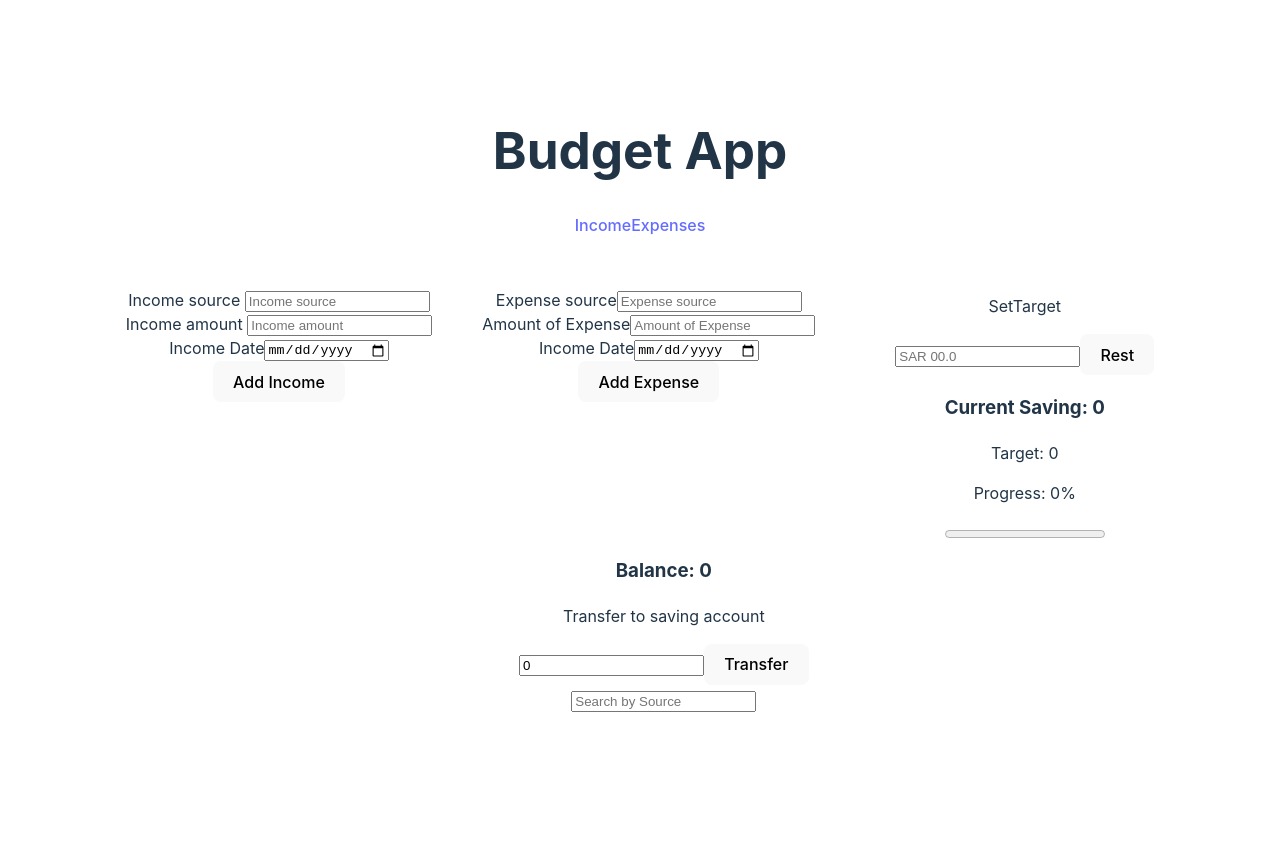
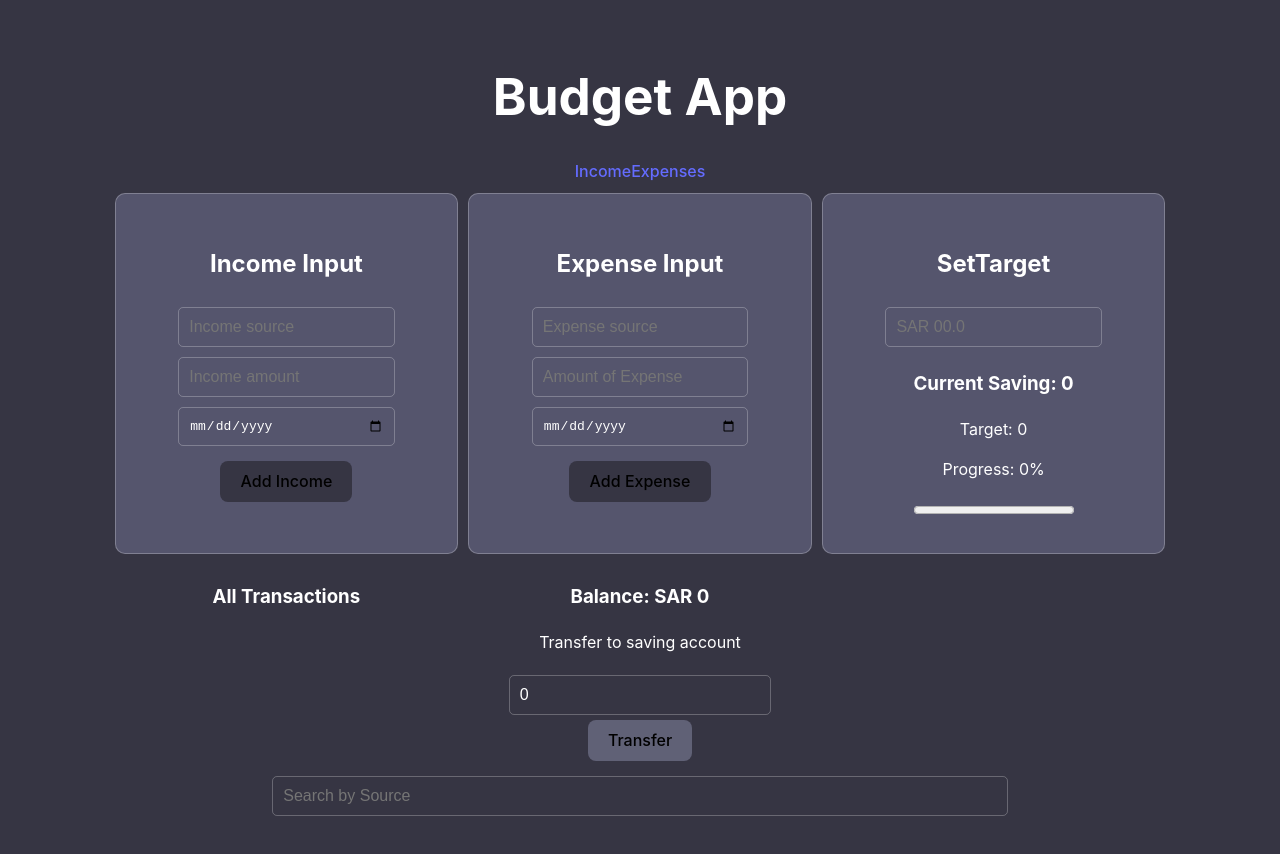
Before and after one commit to Turkiano/Budget-App-Frontend, a React (Vite) app: page / in a window 1280 px wide. Before the commit the page ends 800 px from the top, so only its background shows below. Built offline with nearby package versions, Linux system fonts and the light colour scheme.

Commit message:
styling is finished - now working on the ListItems of each transcation

```diff
--- a/src/App.css
+++ b/src/App.css
@@ -1,8 +1,27 @@
+:root{
+  --background: #363543;
+  --backgroundDark: #414050;
+
+  --secondaryBackground:#55556d;
+  --thirdBackground: #606176;
+  --text:#ffffff;
+  --yellow:#eeba42;
+  --blue:#2e6db0;
+
+
+}
+
+
 #root {
   max-width: 1280px;
   margin: 0 auto;
   padding: 2rem;
   text-align: center;
+}
+
+body{
+  background-color: var(--background);
+  color: var(--text);
 }
 
 
@@ -21,54 +40,88 @@
   margin-top: 0.5rem;
 }
 
-.header{
+.header {
   grid-area: header;
-  padding: auto ;
+  text-align: center;
+}
 
+button {
+  background: #363543;
 
 }
 
-.income{
-  grid-area: income;
-  margin-right: 50px;
+.card-box {
+  grid-area: card-box;
+  display: grid;
+  grid-template-columns: repeat(3, 1fr);
+  gap: 10px;
+}
+
+.income, .expense, .saving {
+  padding: 2em;
+  background-color: var(--secondaryBackground);
+  border-radius: 10px;
+  border: 1px solid rgba(255,255,255,0.25);
+  text-align: center;
+}
+
+input {
+  width: 70%;
+padding: 10px;
+border:1px solid rgba(255, 253, 253, 0.25);
+background:(var(--blue));
+border-radius: 5px;
+outline: none;
+color: #fff;
+font-size: 1em;
+transition: 0.5s;
+margin: 5px;
 
 }
 
-.expense{
-  grid-area: expense;
-  margin: 0 30px 30px 0;
-
+.income button {
+  background: #363543;
+  margin-top: 10px;
 
 }
 
-.saving{
-  grid-area: saving;
-  margin-top: -10px;
-  margin-left: 50px;
+.income label{
+  color: #fff;
 
-}
-
-.transfer{
-  grid-area: transfer;
-}
-
-.transcation{
-  grid-area: transcation;
-  align-items: center;
 }
 
 
 
-
-.grid-container{
-  display: grid;
-  grid-template-columns: repeat (3, 1fr);
-  grid-template-rows: 200px 250px 150px auto;
-  grid-template-areas:
-  "   header   header   header   "
-  "   income   expense   saving   "
-  "   .   transfer   .   "
-  "   .   transcation   .   ";
+.expense button {
+  background: #363543;
+  margin-top: 10px;
+}
 
 
+
+.transfer {
+  grid-area: transfer;
+  text-align: center;
 }
+
+.transfer button {
+  background: #606176;
+}
+
+.transcation {
+  grid-area: transcation;
+  text-align: center;
+}
+
+.grid-container {
+  display: grid;
+  grid-template-columns: repeat(3, 1fr);
+  grid-template-rows: auto auto auto auto;
+  grid-template-areas:
+    "header header header"
+    "card-box card-box card-box"
+    ". transfer ."
+    "transcation transcation transcation";
+  padding: 2px 16px;
+  gap: 10px;
+}
--- a/src/App.tsx
+++ b/src/App.tsx
@@ -7,6 +7,7 @@ import { ExpenseWrapper } from './Components/ExpenseWrapper';
 import { IncomeWrapper } from './Components/IncomeWrapper';
 import { TransferAccountWrapper } from './Components/TransferAccountWrapper';
 import { Table } from './Components/Table';
+import { TransactionList } from './Components/TransactionsList';
 
 export type AllTranscationTypes = {
   id: string;
@@ -128,6 +129,7 @@ function App() {
           <Link to="/expense">Expenses</Link>
         </div>
 
+        <div className="card-box">
           <div className="income">
             <IncomeWrapper
               incomes={incomes}
@@ -152,9 +154,14 @@ function App() {
               progress={progress}
             ></SavingWrapper>
           </div>
+        </div>
+        <TransactionList
+          items={filteredTranscations}
+          handleDelete={handleDeleteItems}
+        />
 
-          <div className='transfer'>
-          <h3>Balance: {balance}</h3>
+        <div className="transfer">
+          <h3>Balance: SAR {balance}</h3>
           {transferError && <p className="error">{transferError}</p>}
 
           <TransferAccountWrapper
@@ -163,7 +170,6 @@ function App() {
             savingAccount={savingAccount}
           />
         </div>
-
 
         <div className="transcation">
           <input
@@ -175,8 +181,6 @@ function App() {
           />
           <Table AllTransctions={filteredTranscations} />
         </div>
-
-
       </div>
     </>
   );
--- a/src/Components/ExpenseWrapper.tsx
+++ b/src/Components/ExpenseWrapper.tsx
@@ -79,6 +79,7 @@ export function ExpenseWrapper({
         inputs={EXPENSE_INPUTS}
         onSubmit={onSubmit}
         buttonLabel= "Add Expense"
+        titleLabel = "Expense Input"
       />
       {errors.source && (
         <span className="errors"> Source: {errors.source.message}</span>
@@ -86,7 +87,6 @@ export function ExpenseWrapper({
       {errors.amount && (
         <span className="errors">Amount: {errors.amount.message}</span>
       )}
-      <ListItems items={expenses} handleDelete={handleDelete} />
     </>
   );
 }
--- a/src/Components/Form.tsx
+++ b/src/Components/Form.tsx
@@ -8,13 +8,15 @@ type Input = {
   placeholder: string;
 };
 
+
 type FormProps = {
-  register: amy
+  register: any
   onSubmit: (data: any) => void;
   handleSubmit: (callback: (data: any) => void) => (event: FormEvent<HTMLFormElement>) => void;
   handleChangeDate: (e: ChangeEvent<HTMLInputElement>) => void;
   inputs: Input[];
   buttonLabel: string;
+  titleLabel: string;
 };
 
 export function Form({
@@ -24,14 +26,17 @@ export function Form({
   handleChangeDate,
   inputs,
   buttonLabel,
+  titleLabel,
 }: FormProps) {
 
 
   return (
     <form onSubmit={handleSubmit(onSubmit)}>
+       <h2>{titleLabel}</h2>
       {inputs.map((input) => (
         <div key={input.id}>
-          <label htmlFor={input.id}>{input.placeholder}</label>
+
+          {/* <label htmlFor={input.id}>{input.placeholder}</label> */}
           <input
             type={input.name === "amount" ? "number" : "text"} // Use "number" for amount
             id={input.id}
@@ -42,7 +47,8 @@ export function Form({
         </div>
       ))}
       <div>
-        <label htmlFor="date">Income Date</label>
+
+        {/* <label htmlFor="date">Income Date</label> */}
         <input
           type="date"
           id="date"
--- a/src/Components/IncomeWrapper.tsx
+++ b/src/Components/IncomeWrapper.tsx
@@ -16,6 +16,11 @@ const IncomeSchema = z.object({
 });
 
 export type IncomeSchemaType = z.infer<typeof IncomeSchema>;
+
+export type titleLable = {
+  label: string;
+};
+
 
 
 const INCOME_INPUTS = [
@@ -89,10 +94,10 @@ export function IncomeWrapper({
       inputs={INCOME_INPUTS}
       onSubmit={onSubmit}
       buttonLabel='Add Income'
+      titleLabel = "Income Input"
       />
       {errors.source && <span className='errors'> Source: {errors.source.message}</span>}
             {errors.amount && <span className='errors'>Amount: {errors.amount.message}</span>}
-      <ListItems items={incomes} handleDelete={handleDelete} />
     </>
   );
 }
--- a/src/Components/SavingWrapper.tsx
+++ b/src/Components/SavingWrapper.tsx
@@ -18,7 +18,7 @@ export function SavingWrapper({setSavingsTarget, currentSaving, savingsTarget, p
 
   return (
       <div>
-        <p>SetTarget</p>
+        <h2>SetTarget</h2>
         <form>
 
         <input
@@ -29,7 +29,7 @@ export function SavingWrapper({setSavingsTarget, currentSaving, savingsTarget, p
           placeholder="SAR 00.0"
           onChange={handleChange}
         />
-        <button type="reset">Rest</button>
+        {/* <button type="reset">Rest</button> */}
         </form>
         <h3>Current Saving: {currentSaving}</h3>
         <p>Target: {savingsTarget}</p>
--- /dev/null
+++ b/src/Components/TransactionsList.tsx
@@ -0,0 +1,24 @@
+import { AllTranscationTypes } from "../App"
+import { ListItems } from "./ListItems";
+
+type TransactionsListProps = {
+    items: AllTranscationTypes[];
+    handleDelete: (id: string, type: "income" | "expense") => void;
+}
+
+export function TransactionList( {items, handleDelete}: TransactionsListProps)  {
+
+    return (
+        <div>
+      <h3>All Transactions</h3>
+      <ListItems
+        items={items}
+        handleDelete={(id) => {
+          const itemType = items.find(item => item.id === id)?.type.toLowerCase();
+          if (itemType) handleDelete(id, itemType as "income" | "expense");
+        }}
+      />
+    </div>
+    )
+
+}
```
Lines whose indentation alone changed are shown as unchanged.
